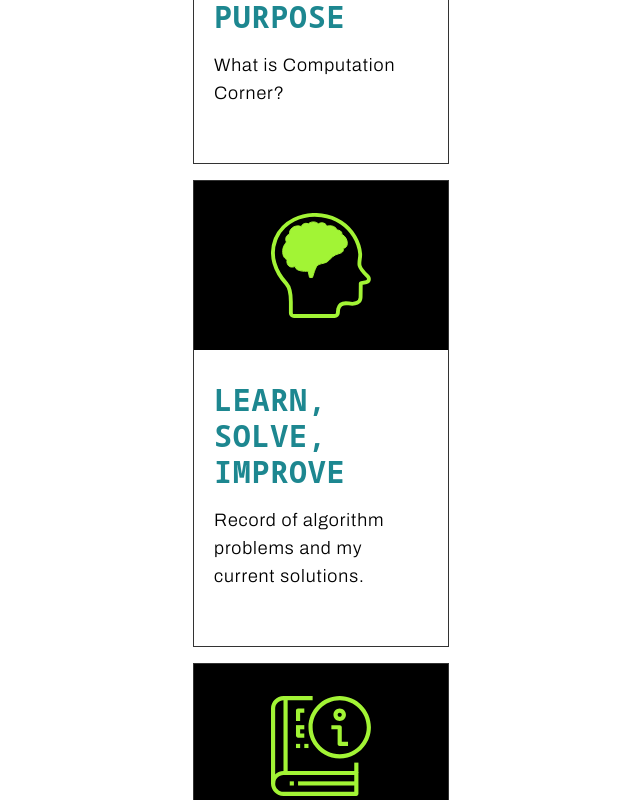
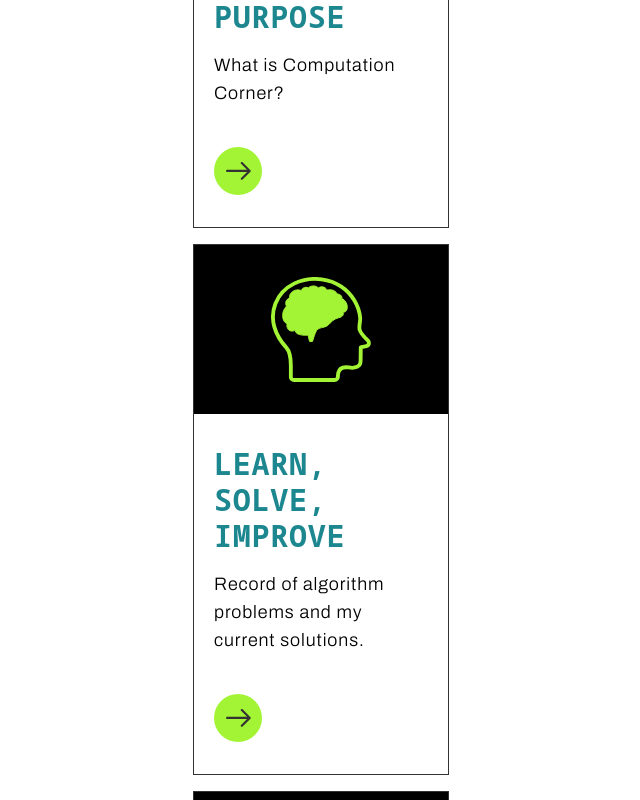
Before and after one commit to agviray/computation-corner, a Next.js app: page / in a window 1280 px wide. Shown: the part 780-1580 px from the top of the page, without its empty margins (319-959 px from the left). Built offline with nearby package versions, Linux system fonts and the light colour scheme.

Commit message:
Add arrow links to cards and set appropriate href values to them

```diff
--- a/src/app/page.js
+++ b/src/app/page.js
@@ -9,6 +9,7 @@ const cardContent = [
     },
     heading: `PURPOSE`,
     text: `What is Computation Corner?`,
+    linkHref: `/about`,
   },
   {
     icon: {
@@ -17,6 +18,7 @@ const cardContent = [
     },
     heading: `LEARN, SOLVE, IMPROVE`,
     text: `Record of algorithm problems and my current solutions.`,
+    linkHref: `/problems`,
   },
   {
     icon: {
@@ -25,10 +27,11 @@ const cardContent = [
     },
     heading: `GLOSSARY`,
     text: `Terms and definitions.`,
+    linkHref: `/glossary`,
   },
 ];
 
-const themeClasses = {
+const heroThemedLinkClasses = {
   textColor: 'text-white',
   borderColor: 'border-darkLime',
   hoverTextColor: 'hover:text-darkLime',
@@ -39,11 +42,13 @@ const themeClasses = {
 };
 
 const HomePage = () => {
-  const renderedContent = cardContent.map(({ icon, heading, text }, index) => (
-    <>
-      <Card icon={icon} heading={heading} text={text} />
-    </>
-  ));
+  const renderedContent = cardContent.map(
+    ({ icon, heading, text, linkHref }, index) => (
+      <>
+        <Card icon={icon} heading={heading} text={text} linkHref={linkHref} />
+      </>
+    )
+  );
   return (
     <main className="pt-offsetNavbarHeight">
       <section className="bg-black">
@@ -59,7 +64,7 @@ const HomePage = () => {
           <div className="pt-6 lg:pt-8">
             <ThemedLink
               href={'/about'}
-              themeClasses={themeClasses}
+              themeClasses={heroThemedLinkClasses}
               text={`WHAT'S THIS?`}
             />
           </div>
--- a/src/components/Card.js
+++ b/src/components/Card.js
@@ -1,6 +1,8 @@
+import Link from 'next/link';
 import Image from 'next/image';
+import forwardArrow from '../../public/images/forward-arrow-01.svg';
 
-const Card = ({ icon, heading, text }) => {
+const Card = ({ icon, heading, text, linkHref }) => {
   return (
     <div className="card w-64 border border-solid border-lightBlack">
       <div className="iconContainer flex justify-center items-center p-8 bg-black">
@@ -15,6 +17,13 @@ const Card = ({ icon, heading, text }) => {
         <div className="textContainer pt-4 pb-6 text-lightestBlack text-base font-light font-archivo tracking-wider md:text-lg">
           {text}
         </div>
+        <div className="arrowContainer pt-4">
+          <Link href={linkHref}>
+            <span className="inline-flex justify-center items-center w-12 h-12 bg-darkLime rounded-full">
+              <Image src={forwardArrow} alt="Arrow icon" width="25" />
+            </span>
+          </Link>
+        </div>
       </div>
     </div>
   );
```
Also changed, not shown: public/images/forward-arrow-01.svg (added).
